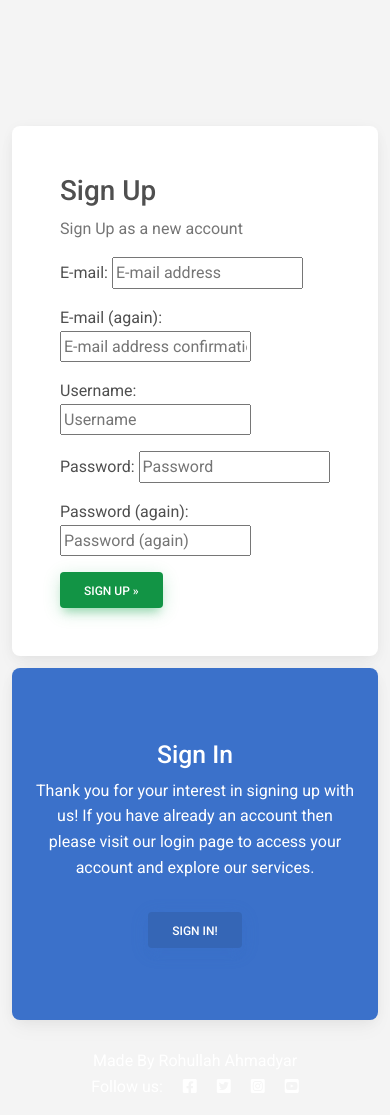
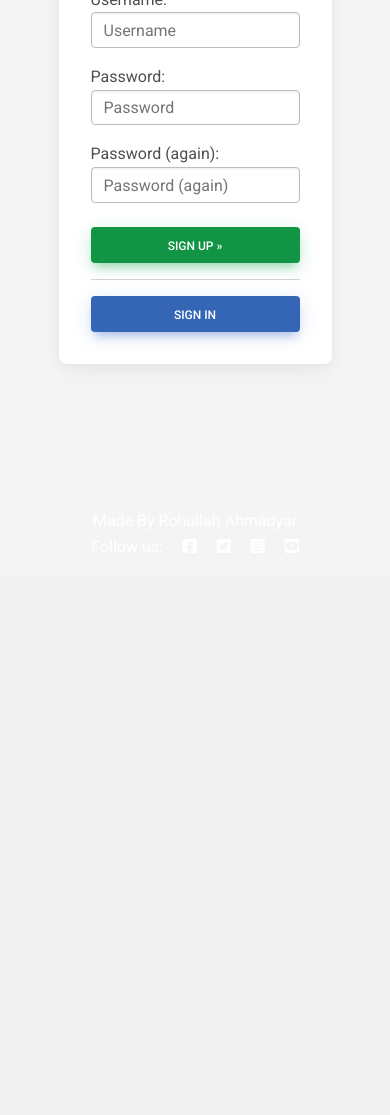
Before and after one commit to Ray-yar/b2c, a Django app: page /accounts/signup/ in a window 390 px wide. Shown: the part 352-1467 px from the top of the page. After the commit the page ends 905 px from the top, so only its background shows below. Run offline with Django 3.2, Linux system fonts and the light colour scheme; some libraries are stand-ins or nearby versions.

Commit message:
modefied signin & signup page

```diff
--- a/grocery/settings.py
+++ b/grocery/settings.py
@@ -28,7 +28,7 @@ SECRET_KEY = 'django-insecure-jq012s6y9oy#(&4t^xjj7x)kma1^5#8$lo0*n!9_4tnj(hvw62
 # SECURITY WARNING: don't run with debug turned on in production!
 DEBUG = True
 
-ALLOWED_HOSTS = ['8000-rayyar-b2c-l3sivjh2wy9.ws-us102.gitpod.io', 'localhost', '127.0.0.0',]
+ALLOWED_HOSTS = ['8000-rayyar-b2c-l3sivjh2wy9.ws-us102.gitpod.io', 'localhost', '127.0.0.0', '8000-rayyar-b2c-qfxd9yuty2s.ws-us102.gitpod.io']
 
 
 # Application definition
--- a/templates/account/signup.html
+++ b/templates/account/signup.html
@@ -1,52 +1,27 @@
 {% extends "base.html" %}
-
 {% load i18n %}
-
 {% block head_title %}{% trans "Signup" %}{% endblock %}
-
 {% block content %}
-
-<br>
-<br>
-<br>
-<br>
-<br>
-
-<div class="container">
-  <div class="row justify-content-center">
-    <div class="col-xl-8 col-lg-10 col-md-12 col-sm-12">
+<div class="container vh-100 d-flex justify-content-center align-items-center">
+  <div class="row justify-content-center col-xl-4 col-lg-4 col-md-4 col-sm-12">
     <div class="card-group mb-0">
-        <div class="card p-4">
+      <div class="card p-2">
         <div class="card-body">
-            <h1>{% trans "Sign Up" %}</h1>
-            <p class="text-muted">Sign Up as a new account</p>
-            <form class="signup" id="signup_form" method="post" action="{% url 'account_signup' %}">
+          <h3>{% trans "Sign Up" %}</h3>
+          <form class="signup form-group" id="signup_form" method="post" action="{% url 'account_signup' %}">
             {% csrf_token %}
             {{ form.as_p }}
             {% if redirect_field_value %}
             <input type="hidden" name="{{ redirect_field_name }}" value="{{ redirect_field_value }}" />
             {% endif %}
-              <button class="btn btn-success active" type="submit">{% trans "Sign Up" %} &raquo;</button>
+            <button class="btn btn-success active form-control mt-2" type="submit">{% trans "Sign Up" %}
+              &raquo;</button>
+            <hr>
+            <a href="{% url 'account_login' %}" class="btn btn-primary active col-12" class="form-control">Sign In</a>
           </form>
-          </div>
-        </div>
-        <div class=" card text-white bg-primary py-5 d-md-down-none">
-          <div class="card-body text-center">
-            <div>
-              <h2>Sign In</h2>
-              <p>
-                {% blocktrans %}
-                  Thank you for your interest in signing up with us! If you have already an account then
-                  please visit our login page to access your account and explore our services.
-                {% endblocktrans %}
-              </p>
-              <a href="{% url 'account_login' %}" class="btn btn-primary active mt-3">Sign In!</a>
         </div>
       </div>
     </div>
   </div>
 </div>
-  </div>
-</div>
-
 {% endblock %}
--- a/templates/base.html
+++ b/templates/base.html
@@ -98,60 +98,16 @@
                 <button type="button" class="btn btn-danger btn-floating mx-1" data-mdb-ripple-color="dark">
                     <i class="fas fa-heart"></i>
                 </button>
-                <button type="button" class="btn btn-primary btn-floating mx-1" data-mdb-ripple-color="dark">
+                <a class="btn btn-primary btn-floating mx-1" data-mdb-ripple-color="dark"
+                    href="{% url 'account_login' %}">
                     <i class="fas fa-sign-in-alt"></i>
-                </button>
+                </a>
             </div>
             <!-- Collapsible wrapper -->
         </div>
         <!-- Container wrapper -->
     </nav>
     <!-- Navbar -->
-
-    <div id="carouselExampleCaptions" class="carousel slide" data-mdb-ride="carousel" style="margin-top: 58px;">
-        <div class="carousel-indicators">
-            <button type="button" data-mdb-target="#carouselExampleCaptions" data-mdb-slide-to="0" class="active"
-                aria-current="true" aria-label="Slide 1"></button>
-            <button type="button" data-mdb-target="#carouselExampleCaptions" data-mdb-slide-to="1"
-                aria-label="Slide 2"></button>
-            <button type="button" data-mdb-target="#carouselExampleCaptions" data-mdb-slide-to="2"
-                aria-label="Slide 3"></button>
-        </div>
-        <div class="carousel-inner">
-            <div class="carousel-item active">
-                <img src="https://mdbcdn.b-cdn.net/img/new/slides/041.webp" class="d-block w-100"
-                    alt="Wild Landscape" />
-                <div class="carousel-caption d-none d-md-block">
-                    <h3>First slide label</h3>
-                    <p>Nulla vitae elit libero, a pharetra augue mollis interdum.</p>
-                </div>
-            </div>
-            <div class="carousel-item">
-                <img src="https://mdbcdn.b-cdn.net/img/new/slides/042.webp" class="d-block w-100" alt="Camera" />
-                <div class="carousel-caption d-none d-md-block">
-                    <h3>Second slide label</h3>
-                    <p>Lorem ipsum dolor sit amet, consectetur adipiscing elit.</p>
-                </div>
-            </div>
-            <div class="carousel-item">
-                <img src="https://mdbcdn.b-cdn.net/img/new/slides/043.webp" class="d-block w-100" alt="Exotic Fruits" />
-                <div class="carousel-caption d-none d-md-block">
-                    <h3>Third slide label</h3>
-                    <p>Praesent commodo cursus magna, vel scelerisque nisl consectetur.</p>
-                </div>
-            </div>
-        </div>
-        <button class="carousel-control-prev" type="button" data-mdb-target="#carouselExampleCaptions"
-            data-mdb-slide="prev">
-            <span class="carousel-control-prev-icon" aria-hidden="true"></span>
-            <span class="visually-hidden">Previous</span>
-        </button>
-        <button class="carousel-control-next" type="button" data-mdb-target="#carouselExampleCaptions"
-            data-mdb-slide="next">
-            <span class="carousel-control-next-icon" aria-hidden="true"></span>
-            <span class="visually-hidden">Next</span>
-        </button>
-    </div>
 
     <div class="container">
         <div class="row">
@@ -186,6 +142,12 @@
     <script type="text/javascript" src="https://cdnjs.cloudflare.com/ajax/libs/mdb-ui-kit/6.4.0/mdb.min.js"></script>
 
     <script>
+        document.addEventListener("DOMContentLoaded", function () {
+            var elementsToStyle = document.querySelectorAll("input[type='text'], input[type='password'], input[type='email'], textarea");
+            for (var i = 0; i < elementsToStyle.length; i++) {
+                elementsToStyle[i].classList.add("form-control");
+            }
+        });
         setTimeout(function () {
             let messages = document.getElementById('msg');
             let alert = new bootstrap.Alert(messages);
```
Also changed, not shown: templates/account/login.html (+8 -25 lines), templates/index.html (+49 -2 lines). Lines whose indentation alone changed are shown as unchanged.
